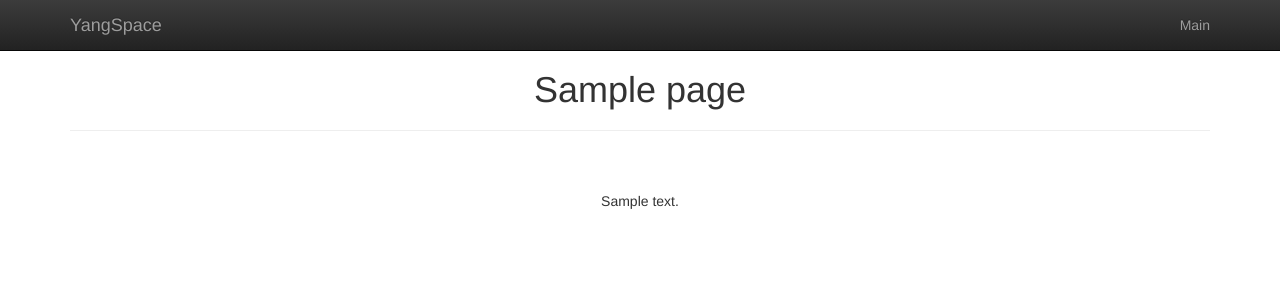
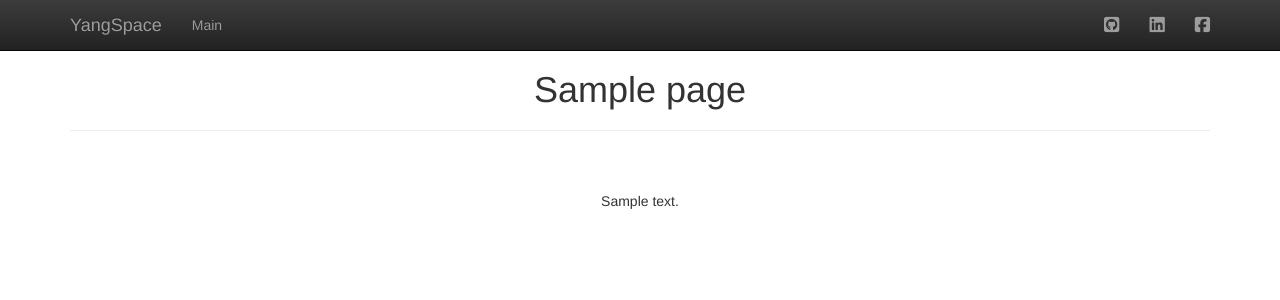
Before and after one commit to kingsj0405/yangspace_v3, a Django app: template templates/blog/page.html in a window 1280 px wide. Shown: the top 300 px of the page. Run offline with Django 3.2, Linux system fonts and the light colour scheme; tables that the repository leaves empty hold one stand-in row (values such as "Sample post"); the template is opened without the code that fills it: values that come from a table or form of the project are taken from there, most other values are stand-ins (such as "Sample title", 1, 10 or a date in 2020); some libraries are stand-ins or nearby versions.

Commit message:
Add sns-icon to navbar
Use [Font Awesome](http://fontawesome.io/) for sns icons.
Improve UI a little also.

```diff
--- a/static/css/blog.css
+++ b/static/css/blog.css
@@ -1,17 +1,32 @@
+/* Base */
 body {
     padding-top: 50px;
 }
-.page-title {
-    text-align: center;
+
+.panel-title > a {
+    font-weight: bold;
+    padding-left: 5px;
 }
-.page-content {
-    padding: 40px 15px;
-    text-align: center;
+
+/* Main */
+.main-tree {
+    margin-top: 10px;
 }
 
 a:hover {
     text-decoration: none;
 }
+
 a:link {
     text-decoration: none;
 }
+
+/* Page */
+.page-title {
+    text-align: center;
+}
+
+.page-content {
+    padding: 40px 15px;
+    text-align: center;
+}
--- a/templates/blog/base.html
+++ b/templates/blog/base.html
@@ -17,6 +17,8 @@
     <script src="https://maxcdn.bootstrapcdn.com/bootstrap/3.3.7/js/bootstrap.min.js"
             integrity="sha384-Tc5IQib027qvyjSMfHjOMaLkfuWVxZxUPnCJA7l2mCWNIpG9mGCD8wGNIcPD7Txa"
             crossorigin="anonymous"></script>
+    <!-- Font Awesome -->
+    <script src="https://use.fontawesome.com/04fd97554b.js"></script>
     <!-- Custom CSS File -->
     <link rel="stylesheet" href="{% static 'css/blog.css' %}"/>
 </head>
@@ -33,8 +35,25 @@
             <a class="navbar-brand" href="{% url 'index' %}">{% trans "YangSpace" %}</a>
         </div>
         <div id="navbar" class="collapse navbar-collapse">
+            <ul class="nav navbar-nav">
+                <li><a href="{% url 'main' %}">{% trans "Main" %}</a></li>
+            </ul>
             <ul class="nav navbar-nav navbar-right">
-                <li><a href="{% url 'main' %}">{% trans "Main" %}</a></li>
+                <li>
+                    <a href="https://github.com/kingsj0405">
+                        <i class="fa fa-github-square fa-lg" aria-hidden="true"></i>
+                    </a>
+                </li>
+                <li>
+                    <a href="https://www.linkedin.com/in/sejong-yang-242696116/">
+                        <i class="fa fa-linkedin-square fa-lg" aria-hidden="true"></i>
+                    </a>
+                </li>
+                <li>
+                    <a href="https://www.facebook.com/kingsj0405">
+                        <i class="fa fa-facebook-square fa-lg" aria-hidden="true"></i>
+                    </a>
+                </li>
             </ul>
         </div>
     </div>
```
Also changed, not shown: templates/blog/main.html (+4 -3 lines).
